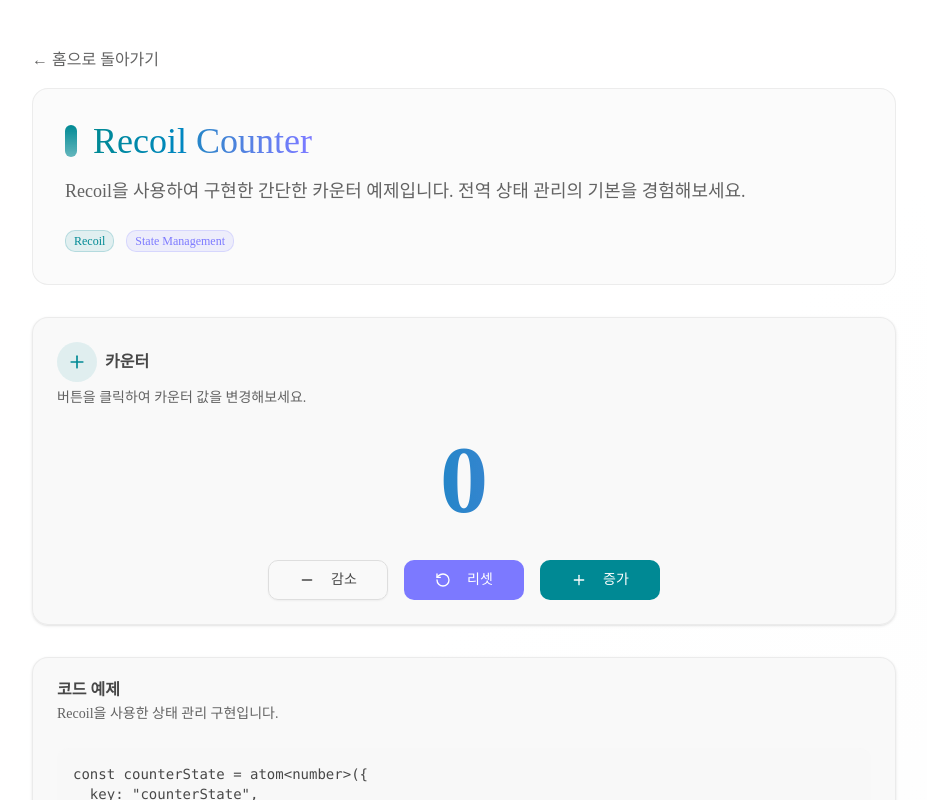
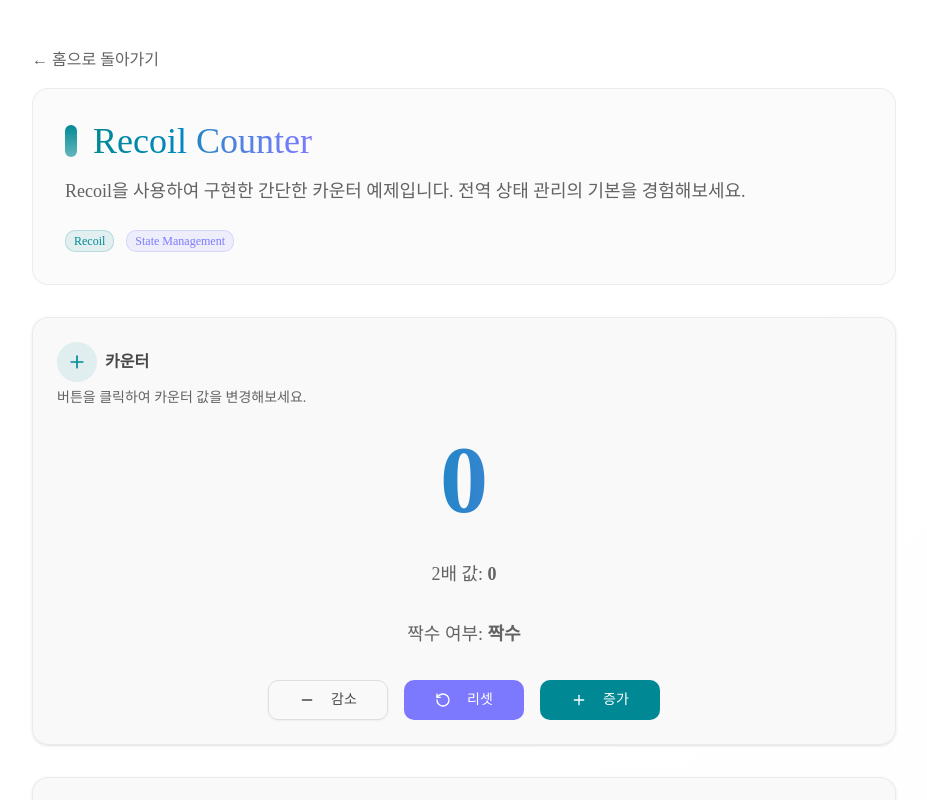
Before and after one commit to kod0751/frontend-concepts-lab, a Next.js app: page /Recoil/counter in a window 1280 px wide. Shown: the top 800 px of the page, without its empty margins (176-1103 px from the left). Built offline with nearby package versions, Linux system fonts and the light colour scheme; a web font is replaced by a local one.

Commit message:
[feat] selector(2배 값, 짝수/홀수 상태)  페이지 적용

```diff
--- a/src/app/Recoil/counter/page.tsx
+++ b/src/app/Recoil/counter/page.tsx
@@ -1,6 +1,6 @@
 'use client';
 
-import { useRecoilState } from 'recoil';
+import { useRecoilState, useRecoilValue } from 'recoil';
 import { Button } from '@/components/ui/button';
 import {
   Card,
@@ -13,9 +13,12 @@
 import { Plus, Minus, RotateCcw } from 'lucide-react';
 import Link from 'next/link';
 import { counterState } from './atom/counterAtom';
+import { doubleCounterState, isEvenState } from './selectors/counterSelector';
 
 export default function RecoilCounterPage() {
   const [count, setCount] = useRecoilState(counterState);
+  const doubleCount = useRecoilValue(doubleCounterState);
+  const isEven = useRecoilValue(isEvenState);
 
   const increment = () => setCount((prev) => prev + 1);
   const decrement = () => setCount((prev) => prev - 1);
@@ -76,6 +79,15 @@
             <CardContent className="text-center space-y-8">
               <div className="text-8xl font-bold bg-gradient-to-r from-primary to-accent bg-clip-text text-transparent">
                 {count}
+              </div>
+              <div className="text-lg text-muted-foreground">
+                2배 값: <span className="font-semibold">{doubleCount}</span>
+              </div>
+              <div className="text-lg text-muted-foreground">
+                짝수 여부:{' '}
+                <span className="font-semibold">
+                  {isEven ? '짝수' : '홀수'}
+                </span>
               </div>
               <div className="flex gap-4 justify-center">
                 <Button
```
